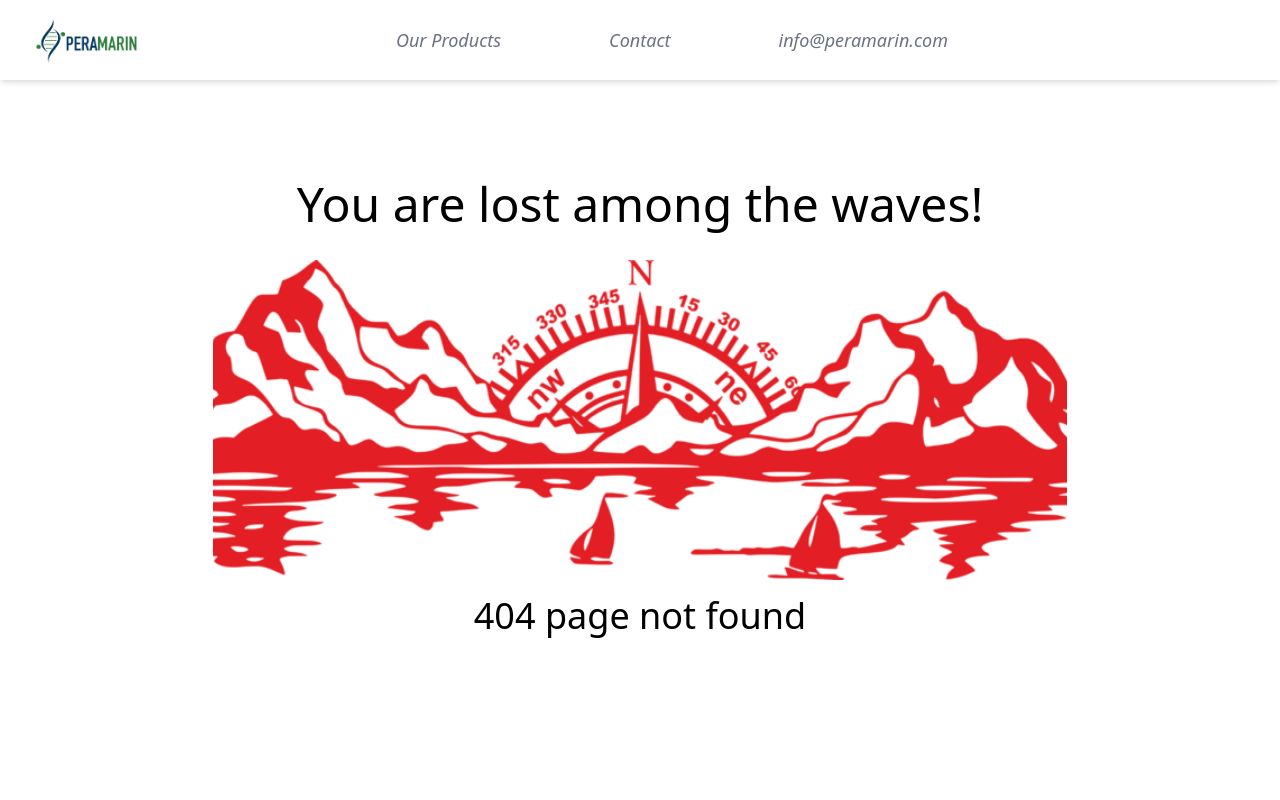
After one commit to emrealgan/React-in-Django-Templates, a Django app: template templates/404.html in a window 1280 px wide. The commit adds this page. Run offline with Django 5.2, Linux system fonts and the light colour scheme; the template is opened without the code that fills it, so the values that code supplies are empty.

Commit message:
add 404.html

```diff
--- /dev/null
+++ b/templates/404.html
@@ -0,0 +1,12 @@
+{% extends "base.html" %}
+{% block title %} Pera Marin 404 {% endblock %}
+{% block desc %}
+Pera Marin site not found
+{% endblock %}
+{% block content %}
+<div class="h-screen w-screen flex justify-center items-center flex-col">
+ <h1 class="text-5xl p-8">You are lost among the waves!</h1>
+ <img class="object-cover h-2/5 w-2/3" src="/media/compass.png" />
+ <h1 class="text-4xl p-4">404 page not found</h1>
+</div>
+ {% endblock %}
--- a/templates/home.html
+++ b/templates/home.html
@@ -1,7 +1,7 @@
 {% extends "base.html" %}
 {% block title %} Pera Marin {% endblock %}
 {% block desc %}
-As Pera Marin Electric, which has adopted the principle of perfectionism since the day it was founded and continues its work on the basis of 'Absolute Customer Satisfaction', we offer organized, proactive, trouble-free, and high-quality Ship Electricity service. As an experienced and well-equipped Ship Electricity Company, we not only prevent potential problems, but also provide a comfortable operation by facilitating transactions.
+Pera Marin is an electrical company that has adopted perfectionism as a principle since the day it was founded and continues its operations on the basis of 'Absolute Customer Satisfaction'.
 {% endblock %}
 {% block content %}
 
```
Also changed, not shown: media/compass.png (added), 1 other file.
